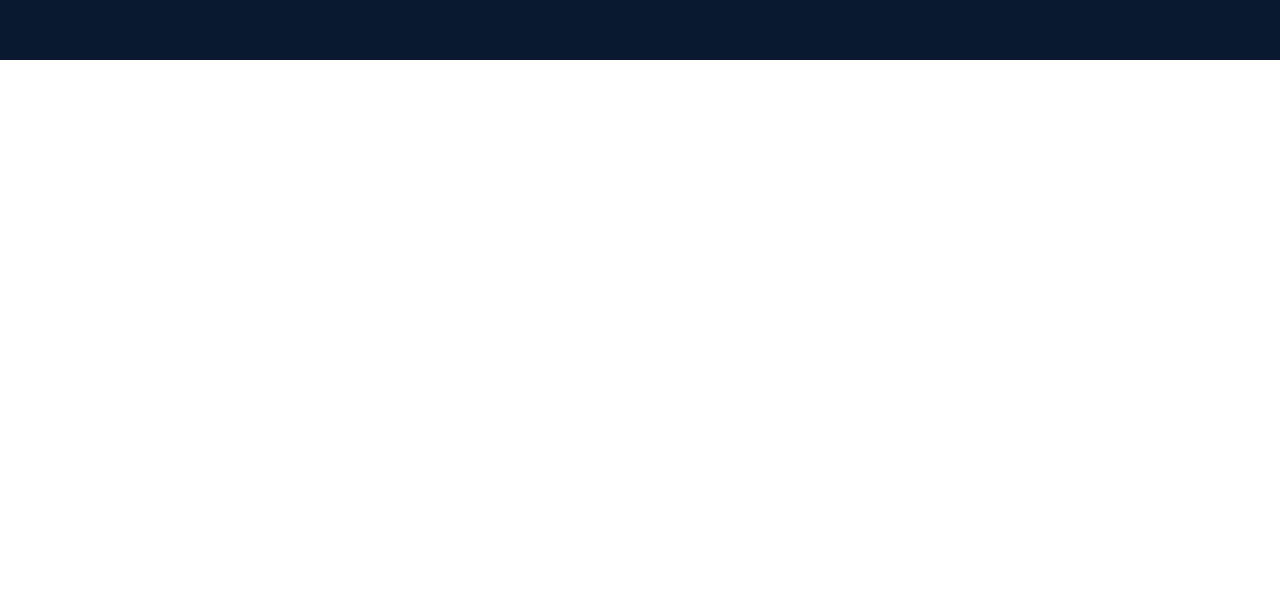
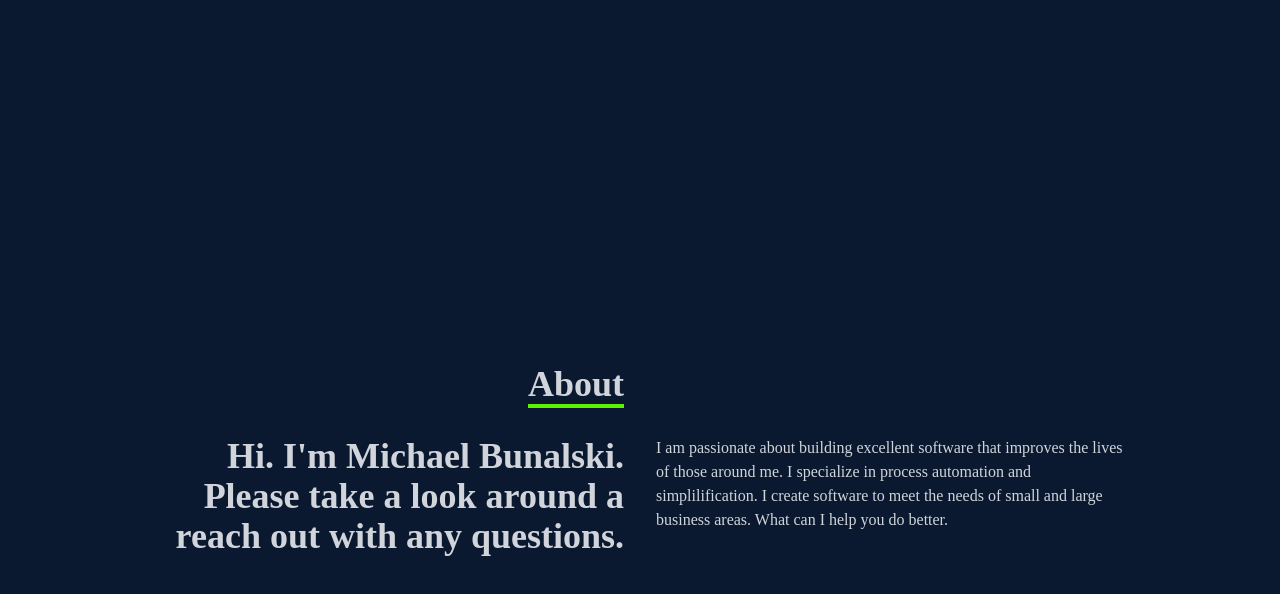
Before and after one commit to mbunalski/portfolio, a React (Create React App) app in the folder portfolio/: page / in a window 1280 px wide. Shown: the part 740-1334 px from the top of the page. Before the commit the page ends 800 px from the top, so only its background shows below. Built offline with nearby package versions, Linux system fonts and the light colour scheme.

Commit message:
Added the about page

```diff
--- a/portfolio/src/App.js
+++ b/portfolio/src/App.js
@@ -1,13 +1,14 @@
 
 import Navigationbar from "./components/Navigationbar.jsx";
 import Home from "./components/Home.jsx";
+import About from "./components/About.jsx";
 
 function App() {
   return (
     <div>
       <Navigationbar />
       <Home />
-
+      <About />
     </div>
   );
 }
--- /dev/null
+++ b/portfolio/src/components/About.jsx
@@ -0,0 +1,29 @@
+import React from 'react'
+
+export const About = () => {
+  return (
+    <div name='about' className='w-full h-screen bg-[#0a192f] text-gray-300'>
+      <div className='flex flex-col justify-center items-center w-full h-full'>
+        <div className='max-w-[1000px] w-full grid grid-cols-2 gap-8'>
+          <div className='sm:text-right pb-8 pl-4'>
+            <p className='text-4xl font-bold inline border-b-4 border-[#5cf300]'>
+              About
+            </p>
+          </div>
+          <div></div>
+          </div>
+          <div className='max-w-[1000px] w-full grid sm:grid-cols-2 gap-8 px-4'>
+            <div className='sm:text-right text-4xl font-bold'>
+              <p>Hi. I'm Michael Bunalski. Please take a look around a reach out with any questions.</p>
+            </div>
+            <div>
+              <p>I am passionate about building excellent software that improves
+              the lives of those around me. I specialize in process automation and simplilification. I create software to meet the needs of small and large business areas. What can I help you do better.</p>
+            </div>
+          </div>
+      </div>
+    </div>
+  )
+}
+
+export default About
--- a/portfolio/src/components/Home.jsx
+++ b/portfolio/src/components/Home.jsx
@@ -12,7 +12,11 @@
             <h2 className='text-4xl sm:text-7xl text-gray-400'>I'm a Software Engineer</h2>
             <p className='text-gray-400 py-4 max-w-[700px]'>I am a full-stack software engineer blah blah blah blah</p>
             <div>
-                <button className='text-white border-2 px-6 py-3 my-2 flex items-center hover:bg-[#5cf300] hover:border-[#5cf300]'>View Work <HiArrowNarrowRight className='ml-2' /> </button>
+                <button className='text-white group border-2 px-6 py-3 my-2 flex items-center hover:bg-[#5cf300] hover:border-[#5cf300]'>View Work
+                <span className='group-hover:rotate-90 duration-300'>
+                <HiArrowNarrowRight className='ml-2' />
+                </span>
+                </button>
             </div>
         </div>
     </div>
```
